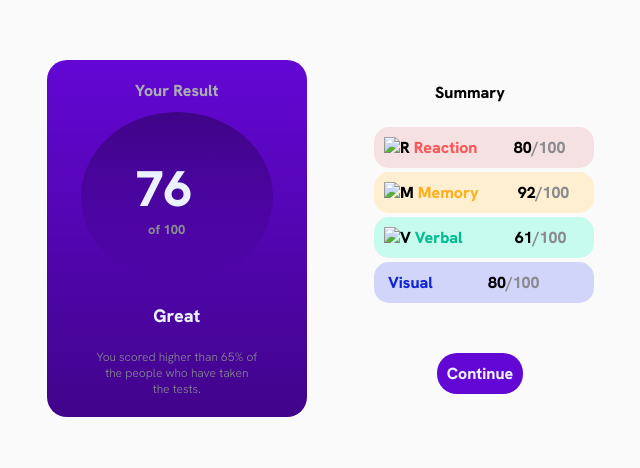
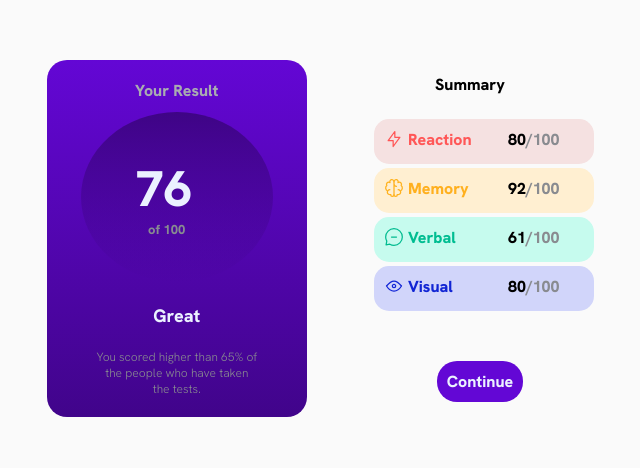
Before and after one commit to subhajitchatterjee07/Results-summary-component, a plain HTML site: page index.html in a window 1280 px wide. Shown: the part 170-638 px from the top of the page, without its empty margins (300-940 px from the left). Drawn offline with Linux system fonts and the light colour scheme.

Commit message:
Updated index.html

```diff
--- a/index.html
+++ b/index.html
@@ -24,25 +24,25 @@
             <div class="summary">Summary</div>
             <div class="qualities">
                 <div class="reaction">
-                    <div class="img1"><img src="assets/icon-reaction.svg" alt="R"></div>
+                    <div class="img1"><img src="icon-reaction.svg" alt="R"></div>
                     <div class="text1">Reaction</div>
                     <div class="omk">80</div>
                     <div class="tmk">/100</div>
                 </div>
                 <div class="memory">
-                    <div class="img2"><img src="assets/icon-memory.svg" alt="M"></div>
+                    <div class="img2"><img src="icon-memory.svg" alt="M"></div>
                     <div class="text2">Memory</div>
                     <div class="omk">92</div>
                     <div class="tmk">/100</div>
                 </div>
                 <div class="verbal">
-                    <div class="img3"><img src="assets/icon-verbal.svg" alt="V"></div>
+                    <div class="img3"><img src="icon-verbal.svg" alt="V"></div>
                     <div class="text3">Verbal</div>
                     <div class="omk">61</div>
                     <div class="tmk">/100</div>
                 </div>
                 <div class="visual">
-                    <div class="img4"><img src="assets/icon-visual.svg" alt=""></div>
+                    <div class="img4"><img src="icon-visual.svg" alt=""></div>
                     <div class="text4">Visual</div>
                     <div class="omk">80</div>
                     <div class="tmk">/100</div>
```
